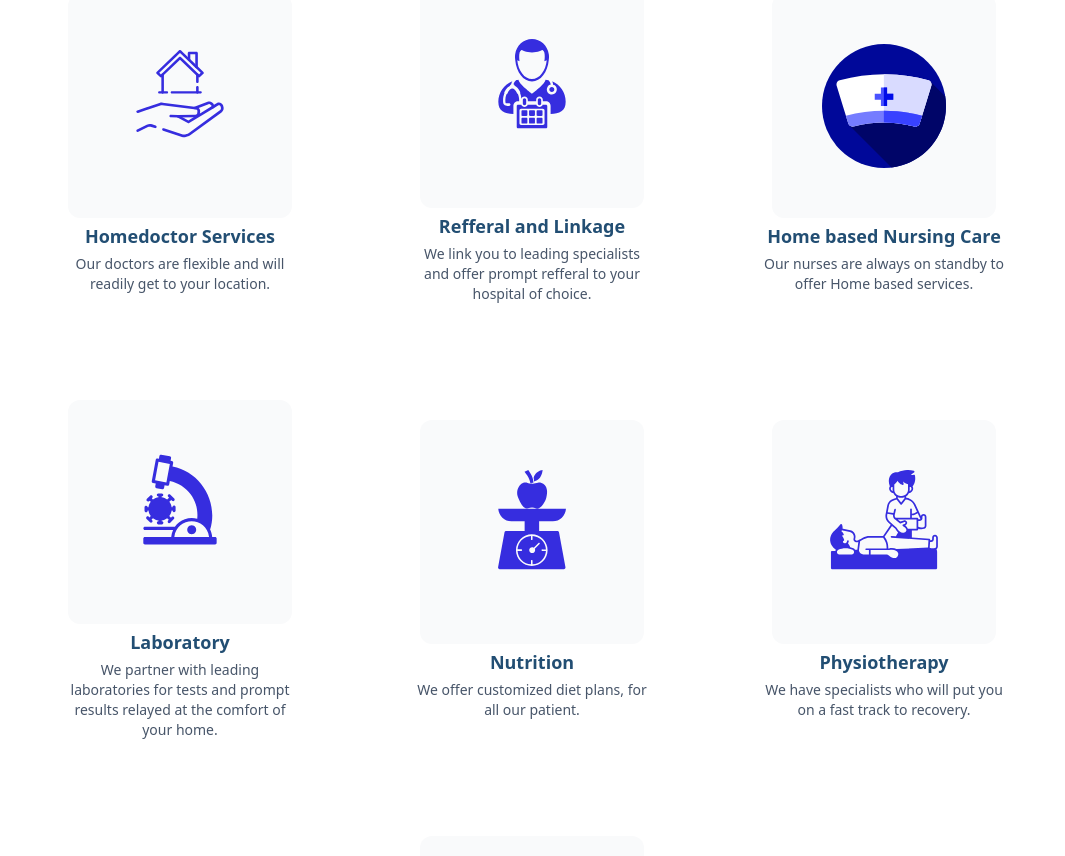
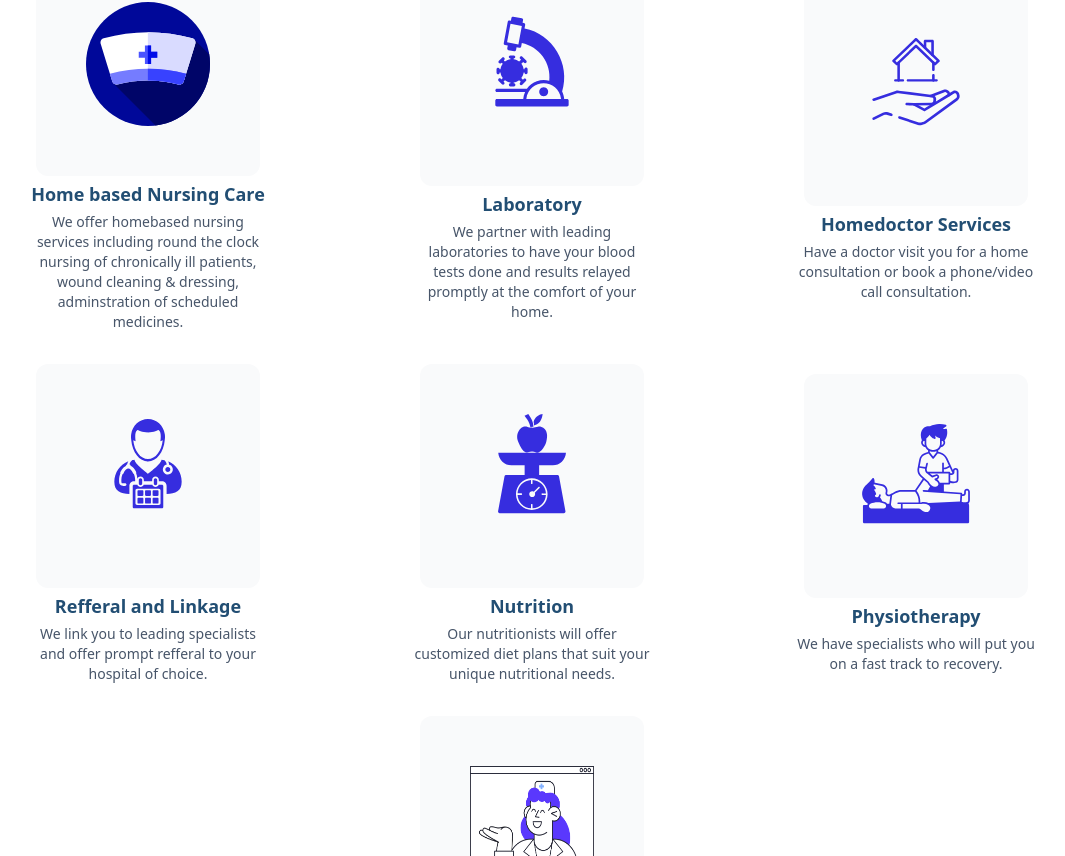
Before and after one commit to jbuyu/realdoc, a Next.js app: page /Services in a window 1280 px wide. Shown: the part 364-1220 px from the top of the page, without its empty margins (108-1173 px from the left). Built offline with nearby package versions, Linux system fonts and the light colour scheme.

Commit message:
changes on services

```diff
--- a/data/index.js
+++ b/data/index.js
@@ -1,37 +1,39 @@
 const servicesArray = [
   {
     id: 0,
+    icon: '/homenurse.svg',
+    title: 'Home based Nursing Care',
+    description:
+      'We offer homebased nursing services including round the clock nursing of chronically ill patients, wound cleaning & dressing, adminstration of scheduled medicines.',
+  },
+  {
+    id: 1,
+    icon: '/laboratory.svg',
+    title: 'Laboratory',
+    description:
+      'We partner with leading laboratories to have your blood tests done and results relayed promptly at the comfort of your home.',
+  },
+  {
+    id: 2,
     icon: '/homecare.svg',
     title: 'Homedoctor Services',
     description:
-      'Our doctors are flexible and will readily get to your location.',
+      'Have a doctor visit you for a home consultation or book a phone/video call consultation.',
   },
   {
-    id: 1,
+    id: 3,
     icon: '/consul.svg',
     title: 'Refferal and Linkage',
     description:
       'We link you to leading specialists and offer prompt refferal to your hospital of choice.',
   },
-  {
-    id: 2,
-    icon: '/homenurse.svg',
-    title: 'Home based Nursing Care',
-    description:
-      'Our nurses are always on standby to offer Home based services.',
-  },
-  {
-    id: 3,
-    icon: '/laboratory.svg',
-    title: 'Laboratory',
-    description:
-      'We partner with leading laboratories for tests and prompt results relayed at the comfort of your home.',
-  },
+
   {
     id: 4,
     icon: '/nutrition.svg',
     title: 'Nutrition',
-    description: 'We offer customized diet plans, for all our patient.',
+    description:
+      'Our nutritionists will offer customized diet plans that suit your unique nutritional needs.',
   },
   {
     id: 5,
--- a/pages/Services.js
+++ b/pages/Services.js
@@ -17,7 +17,7 @@ const Services = () => (
           {servicesArray.map(({ id, icon, title, description }) => (
             <div
               key={id}
-              className="h-84 m-8 flex w-72 flex-col items-center  justify-center rounded-3xl p-4"
+              className="h-84  flex w-96 flex-col items-center  justify-center rounded-3xl p-4"
             >
               <div className="flex h-56 w-56 items-center justify-center rounded-xl bg-gray-50 ">
                 <Image src={icon} width={124} height={124} layout="fixed" />
```
